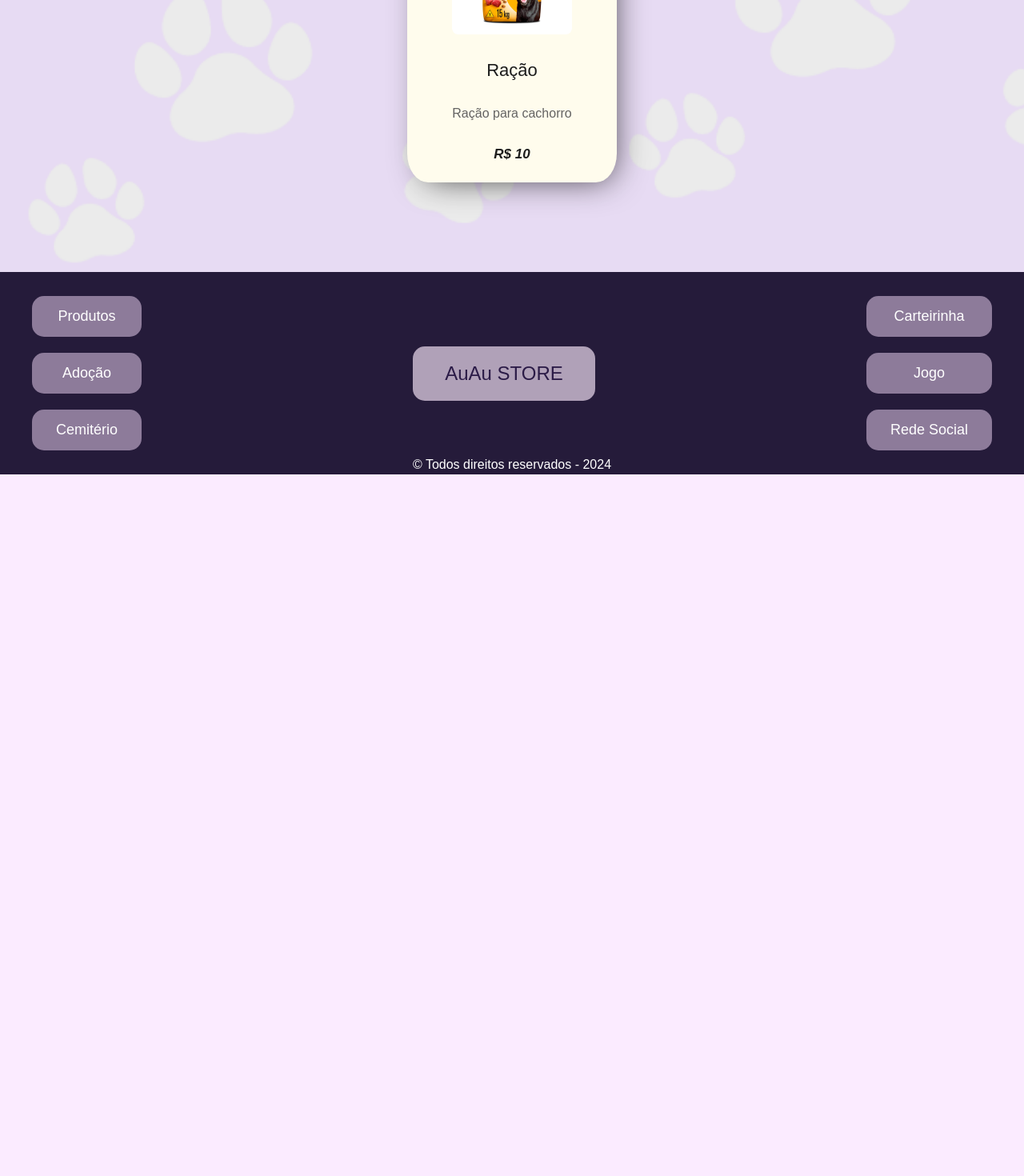
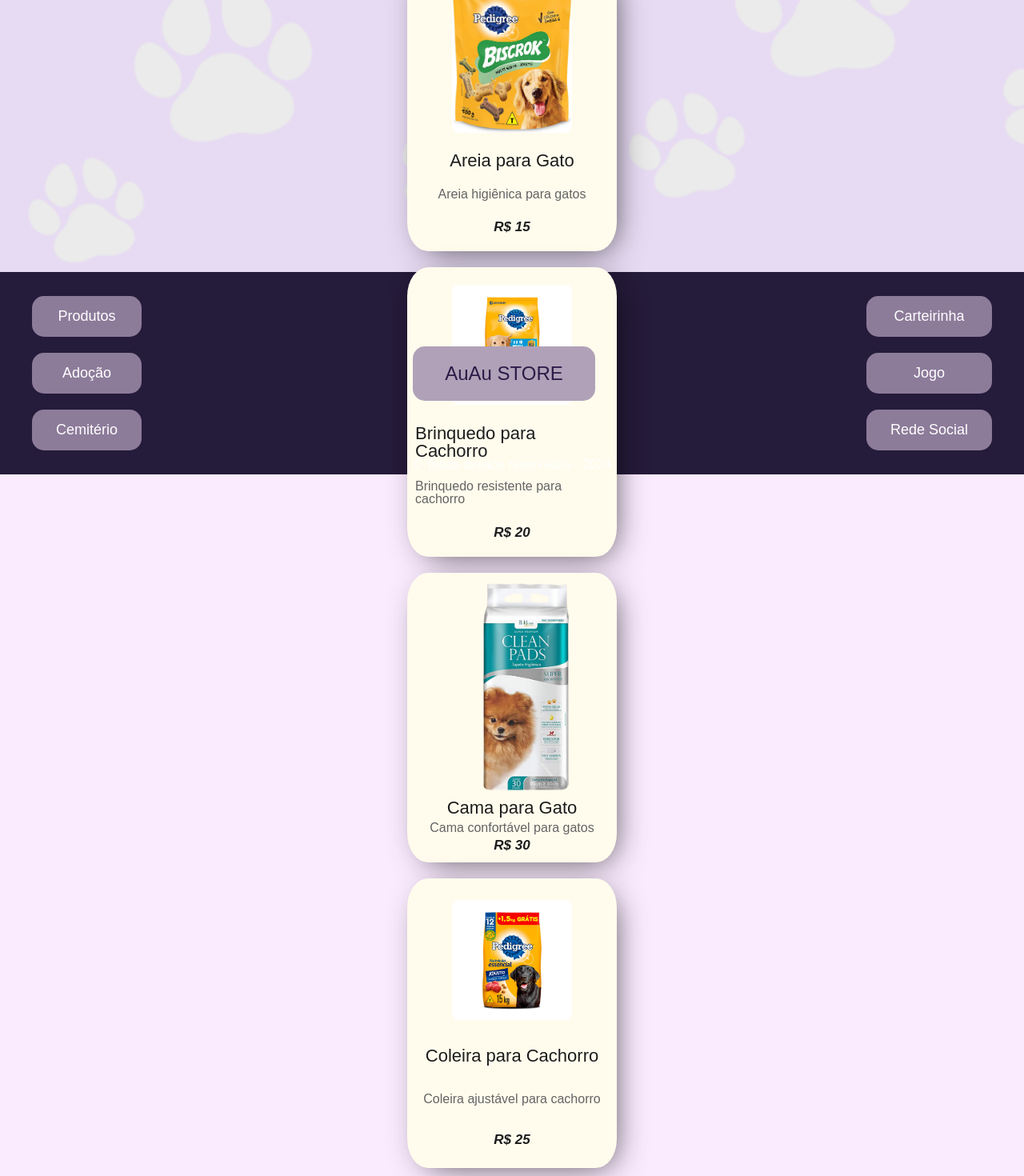
Before and after one commit to Douglas10009/AuauStore-Angular, an Angular app: page / in a window 1280 px wide. Shown: the part 1378-2848 px from the top of the page at 80% size. Before the commit the page ends 1971 px from the top, so only its background shows below. Built offline with nearby package versions, Linux system fonts and the light colour scheme; data requests are answered from the project's data file.

Commit message:
fix: imagens productos card

```diff
--- a/db.json
+++ b/db.json
@@ -7,6 +7,38 @@
             "price": 10.00,
             "srcImage": "./assets/products/racao.png",
             "altImage": "Ração para cachorro"
+        },
+        {
+            "id": 2,
+            "title": "Areia para Gato",
+            "description": "Areia higiênica para gatos",
+            "price": 15.00,
+            "srcImage": "./assets/products/racao-pedigree.png",
+            "altImage": "Areia higiênica para gatos"
+        },
+        {
+            "id": 3,
+            "title": "Brinquedo para Cachorro",
+            "description": "Brinquedo resistente para cachorro",
+            "price": 20.00,
+            "srcImage": "./assets/products/racao-filhotes.png",
+            "altImage": "Brinquedo resistente para cachorro"
+        },
+        {
+            "id": 4,
+            "title": "Cama para Gato",
+            "description": "Cama confortável para gatos",
+            "price": 30.00,
+            "srcImage": "./assets/products/tapete_higienico.png",
+            "altImage": "Cama confortável para gatos"
+        },
+        {
+            "id": 5,
+            "title": "Coleira para Cachorro",
+            "description": "Coleira ajustável para cachorro",
+            "price": 25.00,
+            "srcImage": "./assets/products/racao.png",
+            "altImage": "Coleira ajustável para cachorro"
         }
     ]
 }
--- a/src/app/components/card-products/card-products.component.html
+++ b/src/app/components/card-products/card-products.component.html
@@ -1,5 +1,5 @@
 <div class="produtos">
-  <img [src]=produtoCanino.srcImage alt=produtoCanino.AltImage>
+  <img [src]=produtoCanino.srcImage [alt]=produtoCanino.altImage>
   <h1>{{produtoCanino.title}}</h1>
   <p>{{produtoCanino.description}}</p>
   <span>R$ {{produtoCanino.price}}</span>
```
Also changed, not shown: src/assets/products/racao-filhotes.png (renamed from src/assets/products/ração-filhotes.png), src/assets/products/racao-pedigree.png (renamed from src/assets/products/ração-pedigree.png).
